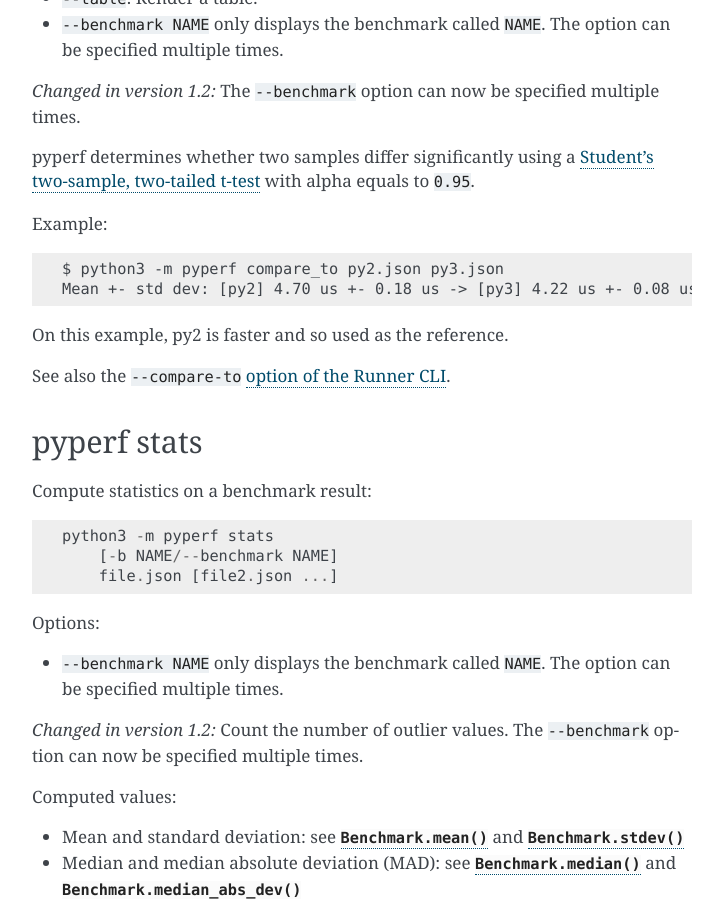
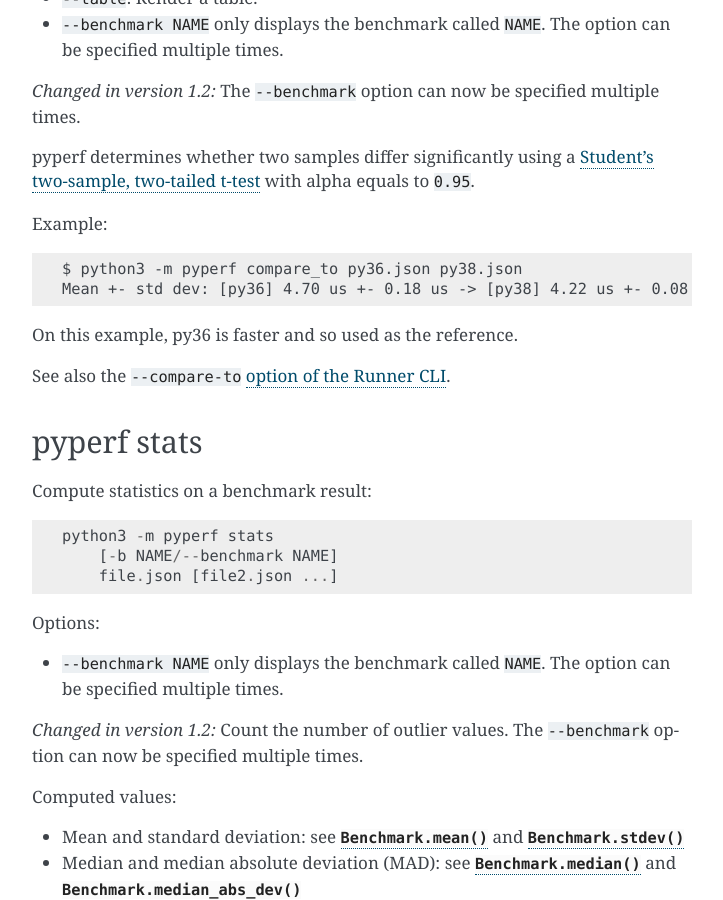
Before and after one commit to psf/pyperf, a Sphinx documentation site: the page built from doc/cli.rst, in a window 1280 px wide and 900 px high, scrolled down 2057 px. Shown: the whole window, without its empty margins (388-1111 px from the left). Built offline with Sphinx 7.4.7, drawn with Linux system fonts in a browser that asks for light colours.

Commit message:
Cleanup more references to Python 2

```diff
--- a/README.rst
+++ b/README.rst
@@ -92,9 +92,9 @@
   of multiple benchmarks)
   ::
 
-    $ python3 -m pyperf compare_to py2.json py3.json --table
+    $ python3 -m pyperf compare_to py36.json py38.json --table
     +-----------+---------+------------------------------+
-    | Benchmark | py2     | py3                          |
+    | Benchmark | py36    | py38                         |
     +===========+=========+==============================+
     | timeit    | 4.70 us | 4.22 us: 1.11x faster (-10%) |
     +-----------+---------+------------------------------+
--- a/doc/cli.rst
+++ b/doc/cli.rst
@@ -114,10 +114,10 @@
 
 Example::
 
-    $ python3 -m pyperf compare_to py2.json py3.json
-    Mean +- std dev: [py2] 4.70 us +- 0.18 us -> [py3] 4.22 us +- 0.08 us: 1.11x faster (-10%)
+    $ python3 -m pyperf compare_to py36.json py38.json
+    Mean +- std dev: [py36] 4.70 us +- 0.18 us -> [py38] 4.22 us +- 0.08 us: 1.11x faster (-10%)
 
-On this example, py2 is faster and so used as the reference.
+On this example, py36 is faster and so used as the reference.
 
 See also the ``--compare-to`` :ref:`option of the Runner CLI <runner_cli>`.
 
```
Also changed, not shown: 1 other file.
